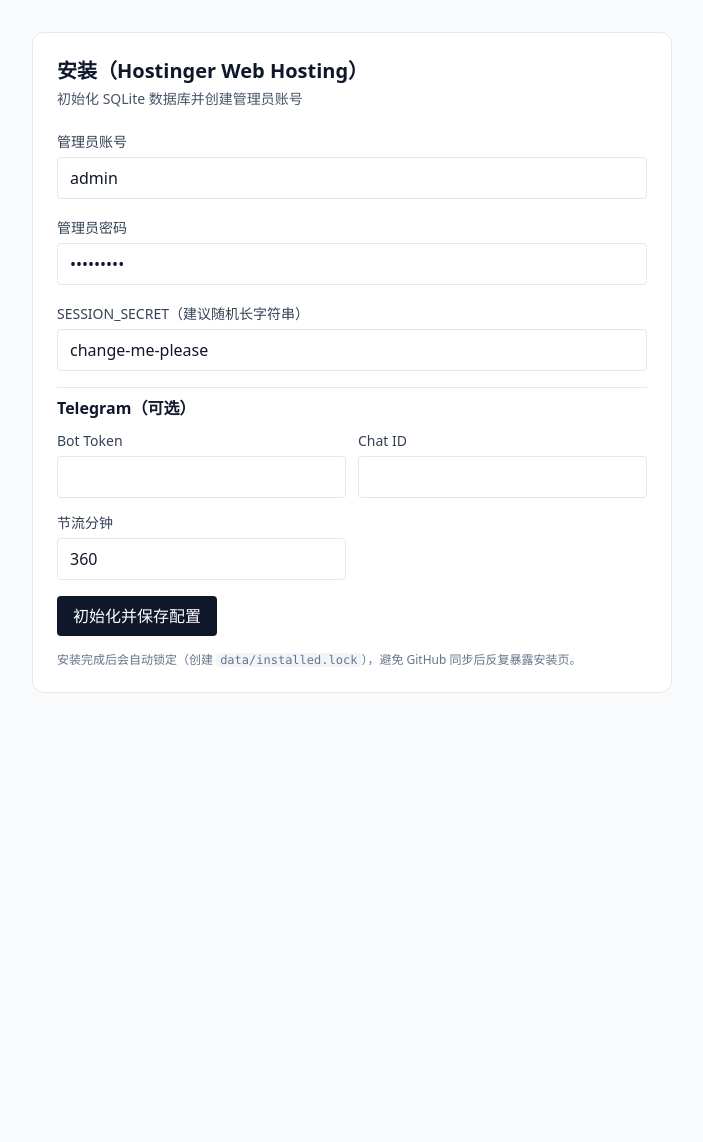
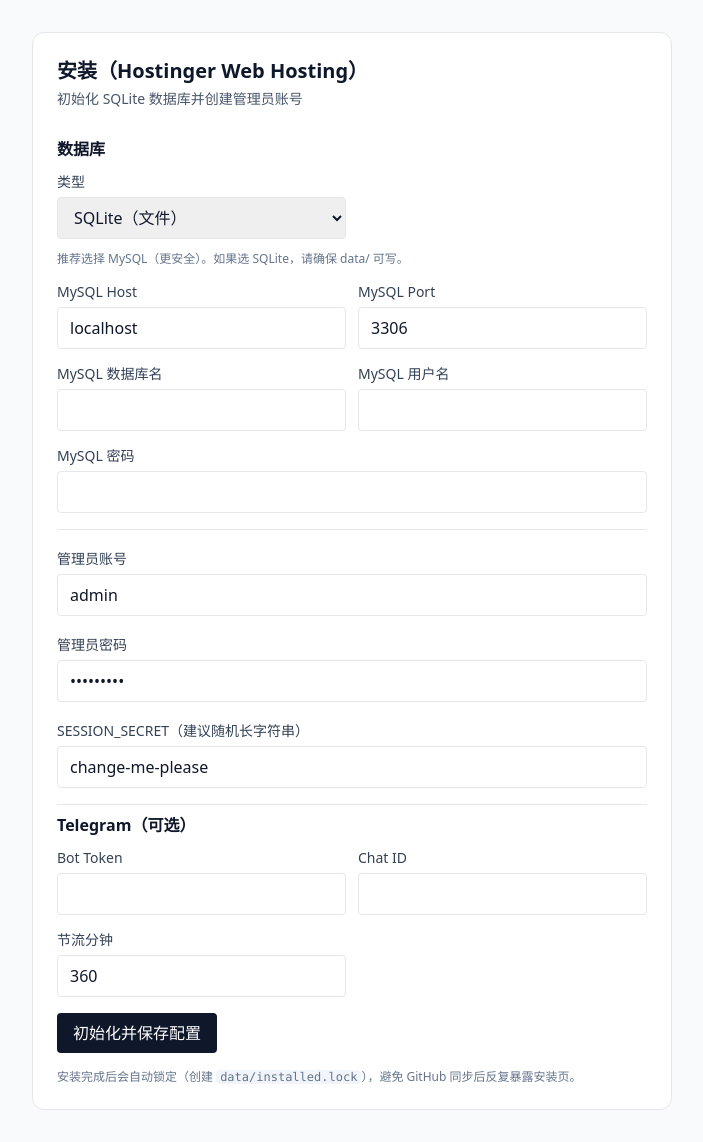
Before and after one commit to userubbish-droid/pisstorelist, a PHP site: page /install.php in a window 1280 px wide. Shown: the whole page, without its empty margins (288-991 px from the left). Before the commit the page ends 693 px from the top, so only its background shows below. Run offline with PHP 8.4, Linux system fonts and the light colour scheme; some libraries are stand-ins or nearby versions.

Commit message:
Add MySQL support and local config
Made-with: Cursor

```diff
--- a/config.php
+++ b/config.php
@@ -4,7 +4,21 @@ declare(strict_types=1);
 // Hostinger Web Hosting（PHP）直接可用的配置文件
 
 const APP_NAME = '食堂厨房库存';
+
+// 数据库类型：'sqlite' 或 'mysql'
+// - 共享主机上为了安全与可维护，推荐用 mysql
+const DB_DRIVER = 'sqlite';
+
+// SQLite（仅在 DB_DRIVER='sqlite' 时使用）
 const DB_PATH = __DIR__ . '/data/app.db';
+
+// MySQL（仅在 DB_DRIVER='mysql' 时使用）
+const DB_HOST = 'localhost';
+const DB_PORT = 3306;
+const DB_NAME = '';
+const DB_USER = '';
+const DB_PASSWORD = '';
+
 const SESSION_SECRET = 'change-me-please';
 
 // 默认管理员（首次使用建议改密码，或跑 install.php 设置）
--- a/index.php
+++ b/index.php
@@ -2,6 +2,9 @@
 declare(strict_types=1);
 
 require_once __DIR__ . '/config.php';
+if (file_exists(__DIR__ . '/config.local.php')) {
+    require_once __DIR__ . '/config.local.php';
+}
 require_once __DIR__ . '/lib/db.php';
 require_once __DIR__ . '/lib/session.php';
 require_once __DIR__ . '/lib/auth.php';
--- a/install.php
+++ b/install.php
@@ -2,6 +2,9 @@
 declare(strict_types=1);
 
 require_once __DIR__ . '/config.php';
+if (file_exists(__DIR__ . '/config.local.php')) {
+    require_once __DIR__ . '/config.local.php';
+}
 require_once __DIR__ . '/lib/db.php';
 require_once __DIR__ . '/lib/session.php';
 require_once __DIR__ . '/lib/auth.php';
@@ -36,12 +39,27 @@ if ($_SERVER['REQUEST_METHOD'] === 'POST') {
     if ($adminUser === '' || $adminPass === '' || $secret === '') {
         $error = '管理员账号/密码、SESSION_SECRET 不能为空';
     } else {
+        $driver = (string)($_POST['db_driver'] ?? (defined('DB_DRIVER') ? DB_DRIVER : 'sqlite'));
+        $dbHost = trim((string)($_POST['db_host'] ?? (defined('DB_HOST') ? DB_HOST : 'localhost')));
+        $dbPort = (int)($_POST['db_port'] ?? (defined('DB_PORT') ? DB_PORT : 3306));
+        $dbName = trim((string)($_POST['db_name'] ?? (defined('DB_NAME') ? DB_NAME : '')));
+        $dbUser = trim((string)($_POST['db_user'] ?? (defined('DB_USER') ? DB_USER : '')));
+        $dbPass = (string)($_POST['db_password'] ?? (defined('DB_PASSWORD') ? DB_PASSWORD : ''));
+
         $new = <<<PHP
 <?php
 declare(strict_types=1);
 
 const APP_NAME = '食堂厨房库存';
+
+const DB_DRIVER = '{$driver}';
 const DB_PATH = __DIR__ . '/data/app.db';
+const DB_HOST = '{$dbHost}';
+const DB_PORT = {$dbPort};
+const DB_NAME = '{$dbName}';
+const DB_USER = '{$dbUser}';
+const DB_PASSWORD = '{$dbPass}';
+
 const SESSION_SECRET = '{$secret}';
 const ADMIN_USERNAME = '{$adminUser}';
 const ADMIN_PASSWORD = '{$adminPass}';
@@ -90,6 +108,42 @@ PHP;
 
         <form class="mt-5 space-y-4" method="post">
           <input type="hidden" name="csrf" value="<?= h(csrf_token()) ?>" />
+          <div class="pt-2 border-b pb-4">
+            <div class="font-semibold">数据库</div>
+            <div class="grid grid-cols-1 md:grid-cols-2 gap-3 mt-2">
+              <div>
+                <label class="text-sm text-slate-700">类型</label>
+                <?php $curDriver = defined('DB_DRIVER') ? (string)DB_DRIVER : 'sqlite'; ?>
+                <select name="db_driver" class="mt-1 w-full border rounded px-3 py-2">
+                  <option value="sqlite" <?= $curDriver === 'sqlite' ? 'selected' : '' ?>>SQLite（文件）</option>
+                  <option value="mysql" <?= $curDriver === 'mysql' ? 'selected' : '' ?>>MySQL（Hostinger Database）</option>
+                </select>
+              </div>
+              <div class="md:col-span-2 text-xs text-slate-500">
+                推荐选择 MySQL（更安全）。如果选 SQLite，请确保 data/ 可写。
+              </div>
+              <div>
+                <label class="text-sm text-slate-700">MySQL Host</label>
+                <input name="db_host" class="mt-1 w-full border rounded px-3 py-2" value="<?= h(defined('DB_HOST') ? (string)DB_HOST : 'localhost') ?>" />
+              </div>
+              <div>
+                <label class="text-sm text-slate-700">MySQL Port</label>
+                <input name="db_port" type="number" class="mt-1 w-full border rounded px-3 py-2" value="<?= (int)(defined('DB_PORT') ? (int)DB_PORT : 3306) ?>" />
+              </div>
+              <div>
+                <label class="text-sm text-slate-700">MySQL 数据库名</label>
+                <input name="db_name" class="mt-1 w-full border rounded px-3 py-2" value="<?= h(defined('DB_NAME') ? (string)DB_NAME : '') ?>" />
+              </div>
+              <div>
+                <label class="text-sm text-slate-700">MySQL 用户名</label>
+                <input name="db_user" class="mt-1 w-full border rounded px-3 py-2" value="<?= h(defined('DB_USER') ? (string)DB_USER : '') ?>" />
+              </div>
+              <div class="md:col-span-2">
+                <label class="text-sm text-slate-700">MySQL 密码</label>
+                <input name="db_password" type="password" class="mt-1 w-full border rounded px-3 py-2" value="<?= h(defined('DB_PASSWORD') ? (string)DB_PASSWORD : '') ?>" />
+              </div>
+            </div>
+          </div>
           <div>
             <label class="text-sm text-slate-700">管理员账号</label>
             <input name="admin_username" class="mt-1 w-full border rounded px-3 py-2" value="<?= h(ADMIN_USERNAME) ?>" required />
--- a/lib/db.php
+++ b/lib/db.php
@@ -2,25 +2,94 @@
 declare(strict_types=1);
 
 require_once __DIR__ . '/../config.php';
+if (file_exists(__DIR__ . '/../config.local.php')) {
+    require_once __DIR__ . '/../config.local.php';
+}
 
 function db(): PDO {
     static $pdo = null;
     if ($pdo instanceof PDO) return $pdo;
 
-    $dir = dirname(DB_PATH);
-    if (!is_dir($dir)) {
-        mkdir($dir, 0775, true);
-    }
+    $driver = defined('DB_DRIVER') ? (string)DB_DRIVER : 'sqlite';
 
-    $pdo = new PDO('sqlite:' . DB_PATH, null, null, [
+    $options = [
         PDO::ATTR_ERRMODE => PDO::ERRMODE_EXCEPTION,
         PDO::ATTR_DEFAULT_FETCH_MODE => PDO::FETCH_ASSOC,
-    ]);
-    $pdo->exec('PRAGMA foreign_keys = ON;');
+    ];
+
+    if ($driver === 'mysql') {
+        $host = (string)DB_HOST;
+        $port = (int)DB_PORT;
+        $name = (string)DB_NAME;
+        $user = (string)DB_USER;
+        $pass = (string)DB_PASSWORD;
+        $dsn = "mysql:host={$host};port={$port};dbname={$name};charset=utf8mb4";
+        $pdo = new PDO($dsn, $user, $pass, $options);
+    } else {
+        $dir = dirname(DB_PATH);
+        if (!is_dir($dir)) {
+            mkdir($dir, 0775, true);
+        }
+        $pdo = new PDO('sqlite:' . DB_PATH, null, null, $options);
+        $pdo->exec('PRAGMA foreign_keys = ON;');
+    }
     return $pdo;
 }
 
 function init_db(): void {
+    $driver = defined('DB_DRIVER') ? (string)DB_DRIVER : 'sqlite';
+
+    if ($driver === 'mysql') {
+        $sql = <<<SQL
+CREATE TABLE IF NOT EXISTS users (
+  id BIGINT UNSIGNED NOT NULL AUTO_INCREMENT,
+  username VARCHAR(190) NOT NULL,
+  password_hash VARCHAR(255) NOT NULL,
+  created_at DATETIME NOT NULL DEFAULT CURRENT_TIMESTAMP,
+  PRIMARY KEY (id),
+  UNIQUE KEY uq_users_username (username)
+) ENGINE=InnoDB DEFAULT CHARSET=utf8mb4;
+
+CREATE TABLE IF NOT EXISTS items (
+  id BIGINT UNSIGNED NOT NULL AUTO_INCREMENT,
+  name VARCHAR(190) NOT NULL,
+  unit VARCHAR(32) NOT NULL DEFAULT '份',
+  threshold DOUBLE NOT NULL DEFAULT 0,
+  created_at DATETIME NOT NULL DEFAULT CURRENT_TIMESTAMP,
+  PRIMARY KEY (id),
+  UNIQUE KEY uq_items_name (name)
+) ENGINE=InnoDB DEFAULT CHARSET=utf8mb4;
+
+CREATE TABLE IF NOT EXISTS movements (
+  id BIGINT UNSIGNED NOT NULL AUTO_INCREMENT,
+  item_id BIGINT UNSIGNED NOT NULL,
+  kind ENUM('IN','OUT') NOT NULL,
+  qty DOUBLE NOT NULL,
+  note TEXT NULL,
+  created_by BIGINT UNSIGNED NULL,
+  created_at DATETIME NOT NULL DEFAULT CURRENT_TIMESTAMP,
+  PRIMARY KEY (id),
+  KEY ix_movements_item_id (item_id),
+  KEY ix_movements_created_at (created_at),
+  CONSTRAINT fk_movements_item FOREIGN KEY (item_id) REFERENCES items(id) ON DELETE CASCADE,
+  CONSTRAINT fk_movements_user FOREIGN KEY (created_by) REFERENCES users(id) ON DELETE SET NULL
+) ENGINE=InnoDB DEFAULT CHARSET=utf8mb4;
+
+CREATE TABLE IF NOT EXISTS telegram_notif_state (
+  item_id BIGINT UNSIGNED NOT NULL,
+  last_sent_at DATETIME NULL,
+  last_sent_stock DOUBLE NULL,
+  PRIMARY KEY (item_id),
+  CONSTRAINT fk_tg_item FOREIGN KEY (item_id) REFERENCES items(id) ON DELETE CASCADE
+) ENGINE=InnoDB DEFAULT CHARSET=utf8mb4;
+SQL;
+
+        foreach (array_filter(array_map('trim', explode(';', $sql))) as $stmt) {
+            db()->exec($stmt);
+        }
+        return;
+    }
+
     $sql = <<<SQL
 CREATE TABLE IF NOT EXISTS users (
   id INTEGER PRIMARY KEY AUTOINCREMENT,
```
Also changed, not shown: lib/telegram.php (+11 -0 lines), 2 other files.
